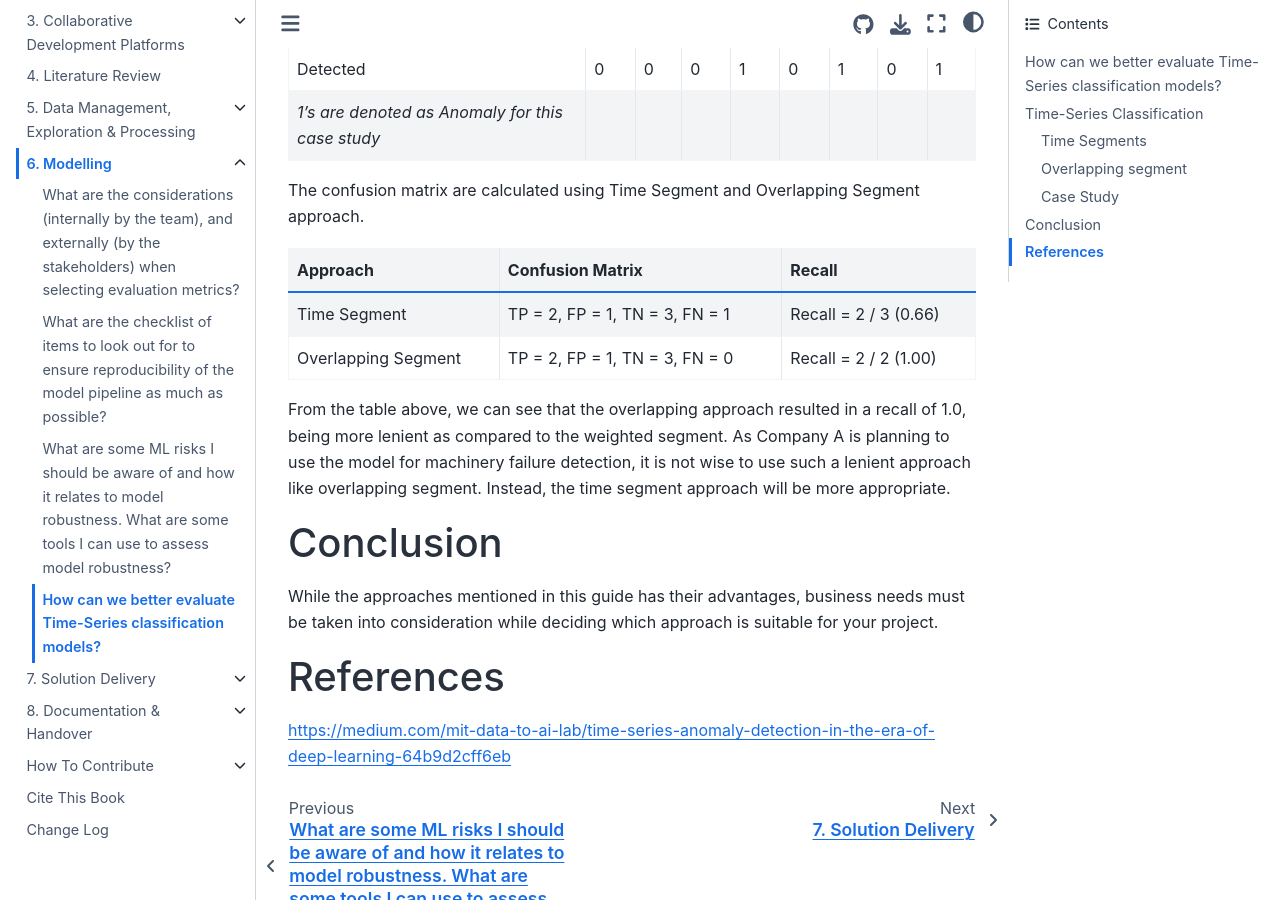
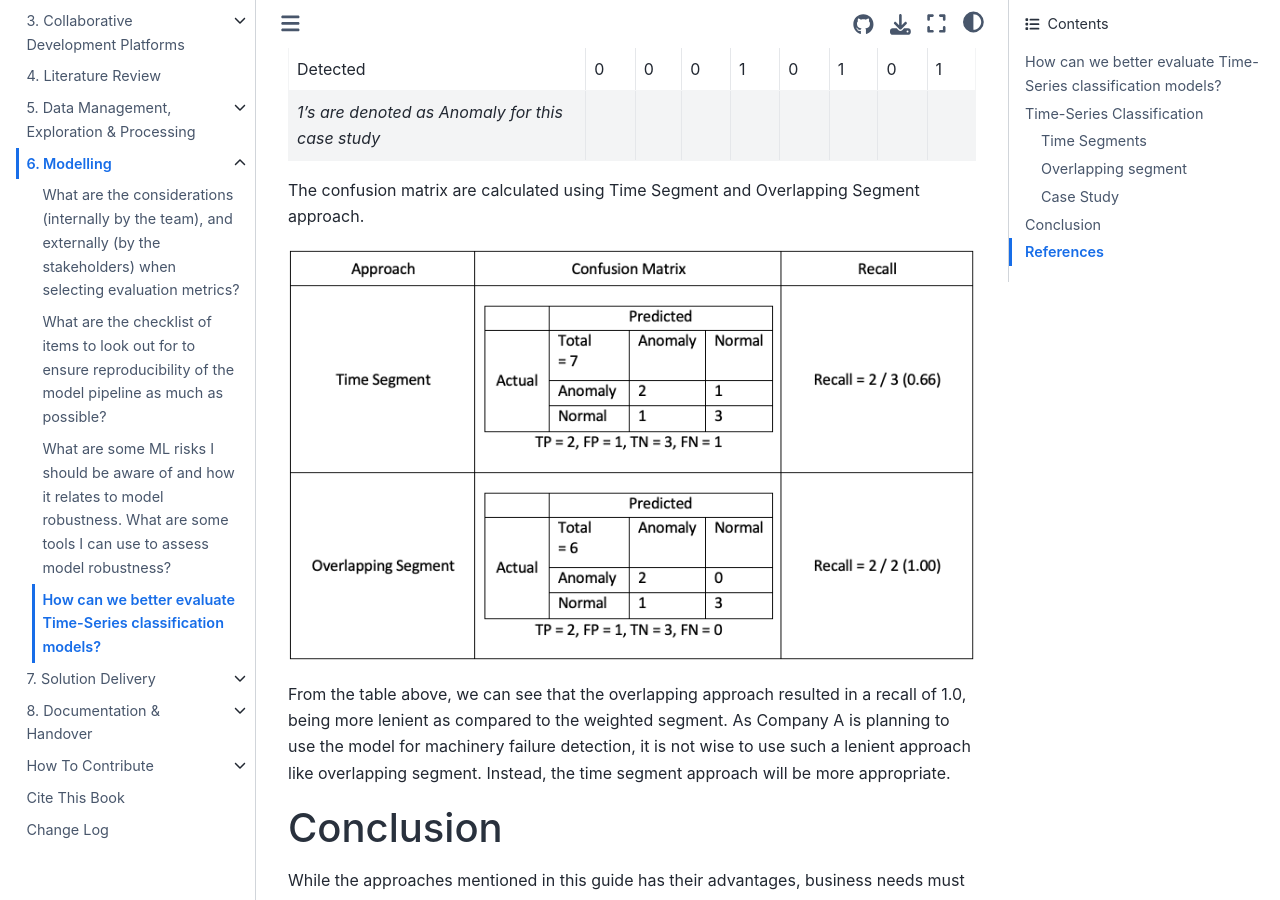
Before and after one commit to aisingapore/ai-practitioner-handbook, a Jupyter Book: the page built from book/6-modelling/evaluating-timeseries.md, in a window 1280 px wide and 900 px high, scrolled down 2341 px. Built offline with Jupyter Book 1.0.4 settings and Sphinx 7.4.7 and the Sphinx Book theme 1.1.4, drawn with Linux system fonts in a browser that asks for light colours.

Commit message:
changed case study timeseries cm table to png instead

```diff
--- a/book/6-modelling/evaluating-timeseries.md
+++ b/book/6-modelling/evaluating-timeseries.md
@@ -42,10 +42,7 @@ Company A is attempting to build an Anomaly Detection model to predict any machi
 
 The confusion matrix are calculated using Time Segment and Overlapping Segment approach.
 
-| Approach     | Confusion Matrix                      | Recall                |
-|--------------|---------------------------------------|---------------------- |
-| Time Segment | TP = 2, FP = 1, TN = 3, FN = 1        | Recall = 2 / 3 (0.66) |
-| Overlapping Segment | TP = 2, FP = 1, TN = 3, FN = 0 | Recall = 2 / 2 (1.00) |
+![Case Study Confusion Matrix](../assets/images/charts/case_study_timeseries.png)
 
 From the table above, we can see that the overlapping approach resulted in a recall of 1.0, being more lenient as compared to the weighted segment. As Company A is planning to use the model for machinery failure detection, it is not wise to use such a lenient approach like overlapping segment. Instead, the time segment approach will be more appropriate.
 
```
Also changed, not shown: book/assets/images/charts/case_study_timeseries.png (added).
